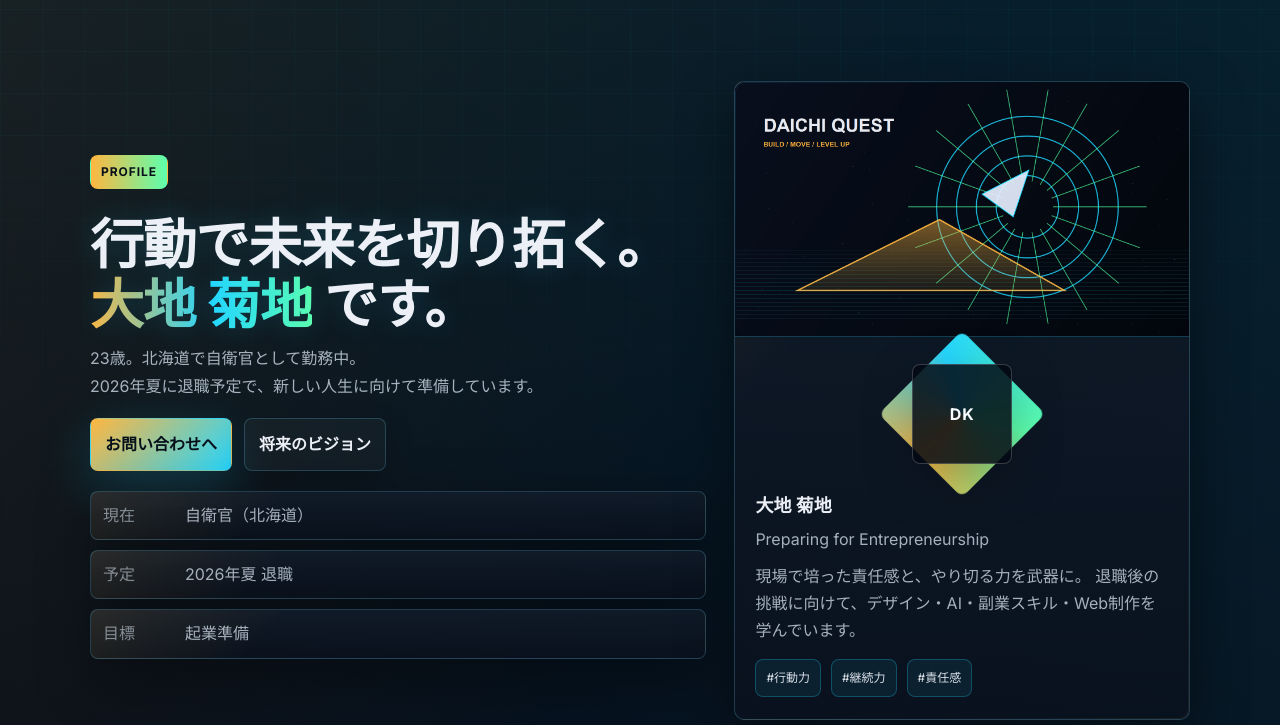
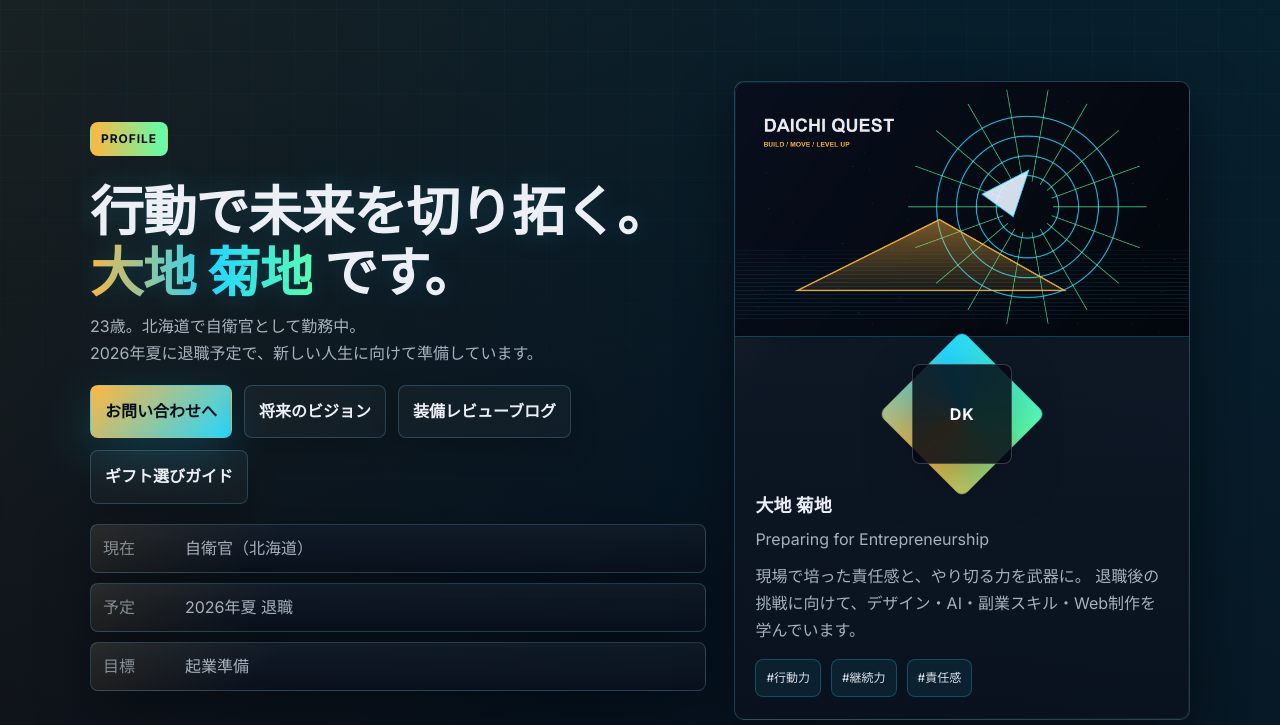
Before and after one commit to dai32320888-ship-it/daichi-profile-site, a plain HTML site: page index.html in a window 1280 px wide. Shown: the part 75-800 px from the top of the page. Drawn offline with Linux system fonts and the light colour scheme.

Commit message:
feat: add affiliate site links on profile home

```diff
--- a/index.html
+++ b/index.html
@@ -54,6 +54,8 @@
             <div class="hero__actions">
               <a class="btn btn--primary" href="#contact">お問い合わせへ</a>
               <a class="btn btn--ghost" href="#vision">将来のビジョン</a>
+              <a class="btn btn--ghost" href="./rakuten-gear-review/">装備レビューブログ</a>
+              <a class="btn btn--ghost" href="./gift-for-you/">ギフト選びガイド</a>
             </div>
 
             <ul class="meta" aria-label="プロフィール要約">
```
